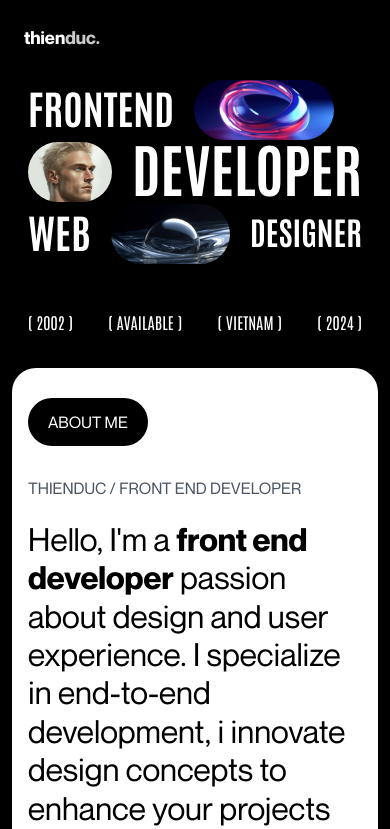
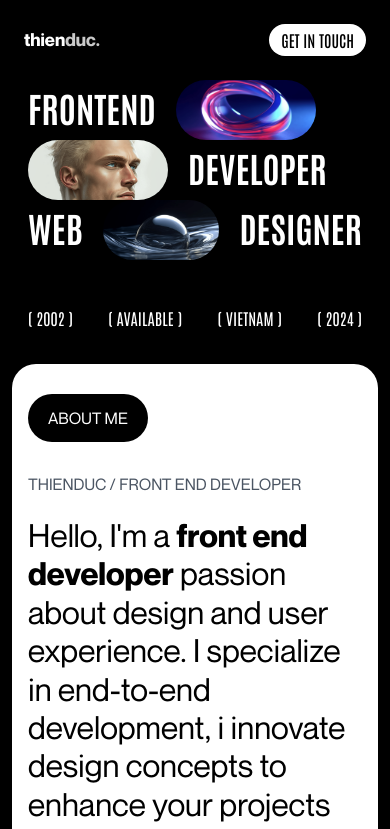
Before and after one commit to kind012/portfolio, a React (Vite) app: page / in a window 390 px wide. Shown: the top 829 px of the page. Built offline with nearby package versions, Linux system fonts and the light colour scheme.

Commit message:
add new images and chang styles

```diff
--- a/src/sections/header.tsx
+++ b/src/sections/header.tsx
@@ -2,6 +2,7 @@ import { motion } from "framer-motion";
 import { links } from "../constants/data";
 import { AnimatedLink } from "../components/transformWordwithatag/AnimatedLink";
 import { varients } from "../helpers/utils/animations/animations";
+import { Link } from "react-router-dom";
 
 const Header = () => {
   return (
@@ -11,11 +12,19 @@ const Header = () => {
       animate="visible"
       variants={varients}
     >
-      <a href="#">
+      <Link to="#">
         <p className="font-semibold text-lg lg:text-xl font-NeueMontreal">
           thien<span className="text-[#cacaca]">duc.</span>
         </p>
+      </Link>
+
+      <a
+        className="block lg:hidden uppercase rounded-full text-base font-medium text-black bg-white px-3 py-1"
+        href="#contact"
+      >
+        get in touch
       </a>
+
       <nav className="lg:flex items-center gap-8 text-[16px] font-light leading-[1.1] py-0 px-4 font-Antonio hidden">
         {links.map((link, i) => {
           return (
--- a/src/sections/intro.tsx
+++ b/src/sections/intro.tsx
@@ -30,7 +30,7 @@ const Intro = () => {
           <div className="uppercase text-white leading-[1.1]">
             <div className="flex lg:flex-row flex-col items-center gap-[15px]">
               <div className="hidden-text show-text">
-                <h1 className="font-bold text-[40px] lg:text-[187px]">
+                <h1 className="font-bold text-[35px] lg:text-[187px]">
                   {texts[0]}
                 </h1>
                 <img
@@ -49,14 +49,14 @@ const Intro = () => {
                   loading="lazy"
                   className="lg:w-60 lg:h-[120px] w-[140px] h-[60px] object-cover rounded-full hover:skew-x-2 duration-300"
                 />
-                <h1 className="font-bold text-[58px] lg:text-[187px]">
+                <h1 className="font-bold text-[35px] lg:text-[187px]">
                   {texts[1]}
                 </h1>
               </div>
             </div>
             <div className="flex lg:flex-row flex-col items-center gap-2 lg:gap-[15px] lg:pl-[68px]">
               <div className="hidden-text show-text">
-                <h1 className="font-bold text-[40px] lg:text-[187px]">
+                <h1 className="font-bold text-[35px] lg:text-[187px]">
                   {texts[2]}
                 </h1>
                 <img
@@ -65,7 +65,7 @@ const Intro = () => {
                   loading="lazy"
                   className="lg:w-60 lg:h-[120px] w-[140px] h-[60px] object-cover rounded-full hover:skew-y-2 duration-300"
                 />
-                <h1 className="font-bold text-[32px] lg:text-[187px]">
+                <h1 className="font-bold text-[35px] lg:text-[187px]">
                   {texts[3]}
                 </h1>
               </div>
--- a/src/sections/projects.tsx
+++ b/src/sections/projects.tsx
@@ -18,7 +18,7 @@ const Projects = () => {
                 className="duration-200 ease-linear group rounded-3xl inline-block overflow-hidden"
               >
                 <img
-                  src="/assets/images/me.jpg"
+                  src="/assets/images/imgproject1.png"
                   alt="me"
                   loading="lazy"
                   className="w-full h-full object-cover rounded-xl duration-700 ease-in-out group-hover:scale-105 view"
@@ -59,7 +59,7 @@ const Projects = () => {
                 className="duration-200 ease-linear group rounded-3xl inline-block overflow-hidden"
               >
                 <img
-                  src="/assets/images/me.jpg"
+                  src="/assets/images/imgproject3.png"
                   alt="me"
                   loading="lazy"
                   className="w-full h-full object-cover rounded-xl duration-700 ease-in-out group-hover:scale-105 view"
@@ -78,7 +78,7 @@ const Projects = () => {
                 to="https://todoapp-duc-new.vercel.app/"
               >
                 <img
-                  src="/assets/images/me.jpg"
+                  src="/assets/images/imgproject2.png"
                   alt="me"
                   loading="lazy"
                   className="w-full h-full object-cover rounded-xl duration-700 ease-in-out group-hover:scale-105 view"
```
Also changed, not shown: public/assets/images/imgproject1.png, public/assets/images/imgproject3.png.
